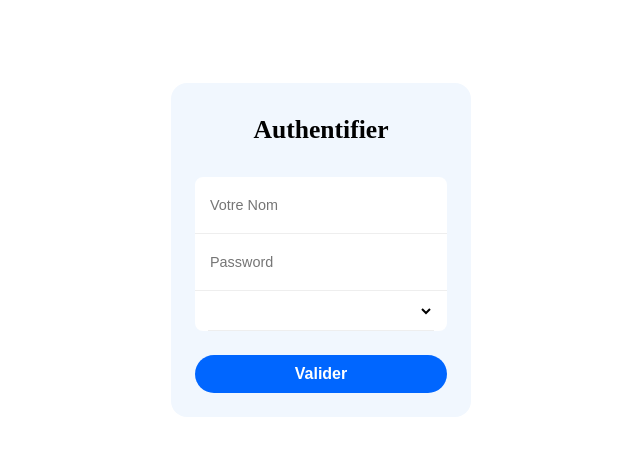
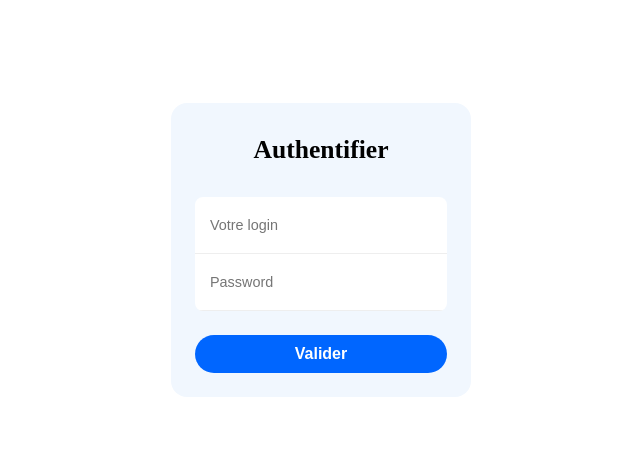
Before and after one commit to AymanMady/Projet_soumission, a PHP site: page /authentification.php in a window 1280 px wide. Shown: the top 456 px of the page, without its empty margins (319-959 px from the left). Run offline with PHP 8.4, Linux system fonts and the light colour scheme; data that the repository does not hold is empty.

Commit message:
modifier la page authentification

```diff
--- a/authentification.php
+++ b/authentification.php
@@ -1,20 +1,21 @@
 <?php
     session_start() ;
    if(isset($_POST['boutton-valider'])){
-    if(empty($_POST["nom"]) || empty($_POST["pwd"]) ) {
+    if(empty($_POST["login"]) || empty($_POST["pwd"]) ) {
         $erreur = "Veuillez remplir tous les champs obligatoires";
     } else {
-        $nom = $_POST['nom'] ;
+        $login = $_POST['login'] ;
         $pwd = $_POST['pwd'] ;
         $erreur = "" ;
         include_once "connexion.php";
-        $req = mysqli_query($conn , "SELECT * FROM utilisateur WHERE nom = '$nom' AND pwd ='$pwd' ") ;
+        $sql =  "SELECT * FROM utilisateur WHERE pwd ='$pwd'  AND login = '$login'  ";
+        $req = mysqli_query($conn ,$sql) ;
         $num_ligne = mysqli_num_rows($req) ;
         if($num_ligne > 0 ){
             header("Location:index.php") ;
             $_SESSION["admin"]="oui";
         }else {
-            $erreur = "Nom ou Mots de passe incorrectes !";
+            $erreur = "login ou Mots de passe incorrectes !";
         }
     }
     }
@@ -39,20 +40,8 @@
             }
             ?>
             <div class="form-container">
-                    <input type="text" class="input" name="nom" placeholder="Votre Nom" >
+                    <input type="text" class="input" name="login" placeholder="Votre login" >
                     <input type="password" class="input" name="pwd" placeholder="Password">
-                    <?php
-                        include_once "connexion.php";
-                        $sql = "SELECT id_role, profile  FROM role";
-                        $resultat = mysqli_query($conn, $sql);
-                    ?>
-                    <select name="role">
-                        <?php
-                        while ($row = mysqli_fetch_assoc($resultat)) {
-                            echo "<option value='" . $row['id'] . "'>" . $row['profile'] . "</option>";
-                        }
-                        ?>
-                    </select>
             </div>
             <input type="submit" id="submit" value="Valider" name="boutton-valider">
         </form>
```
